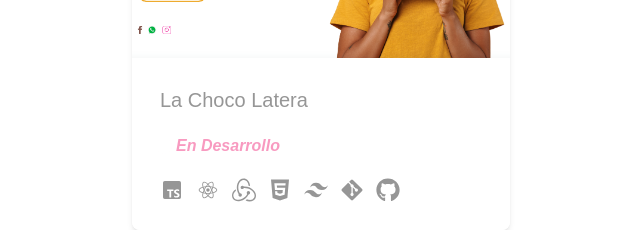
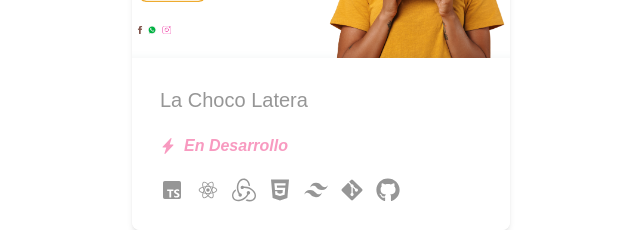
Before and after one commit to AMendozaMarimon/Portafolio, a React (Vite) app: page / in a window 1280 px wide. Shown: the part 2680-2910 px from the top of the page, without its empty margins (611-1251 px from the left). Built offline with nearby package versions, Linux system fonts and the light colour scheme; a web font is replaced by a local one.

Commit message:
Optimized Portfolio

```diff
--- a/src/components/projects/projects.tsx
+++ b/src/components/projects/projects.tsx
@@ -124,8 +124,8 @@ export default function Projects() {
           {/* Icono de GitHub */}
           <div className="flex flex-col gap-3 absolute z-10 top-4 right-4">
             <a
-              // href="https://github.com/AMendozaMarimon/Portafolio"
-              // target="_blank"
+            // href="https://github.com/AMendozaMarimon/Portafolio"
+            // target="_blank"
             >
               <button className="bg-white p-1 rounded-full shadow-lg transition duration-300 ease-in-out hover:scale-125">
                 <img
@@ -155,7 +155,7 @@ export default function Projects() {
             </p>
             {/* Alerta de Estado */}
             <p className="flex items-center gap-2 font-garet font-bold italic text-pinkMain dark:text-orangeBoton">
-              <div className="w-2 h-2 rounded-full bg-pinkMain animate-ping"></div>
+              <BsFillLightningChargeFill />
               {content?.LaChoco.state}
             </p>
             <div className="flex justify-between gap-2 lg:gap-0 pt-5">
```
Also changed, not shown: src/assets/imgs/Congress.webp.
